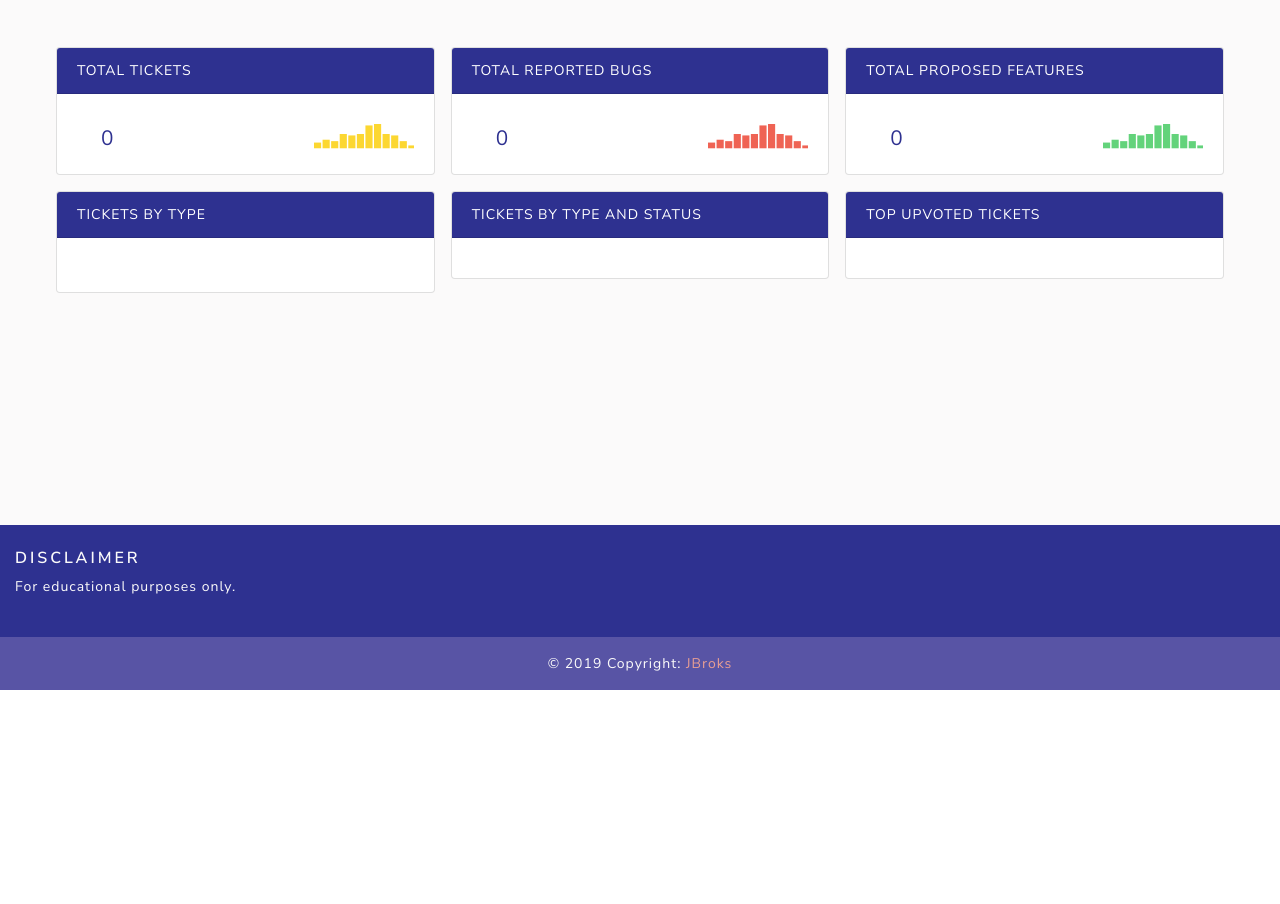
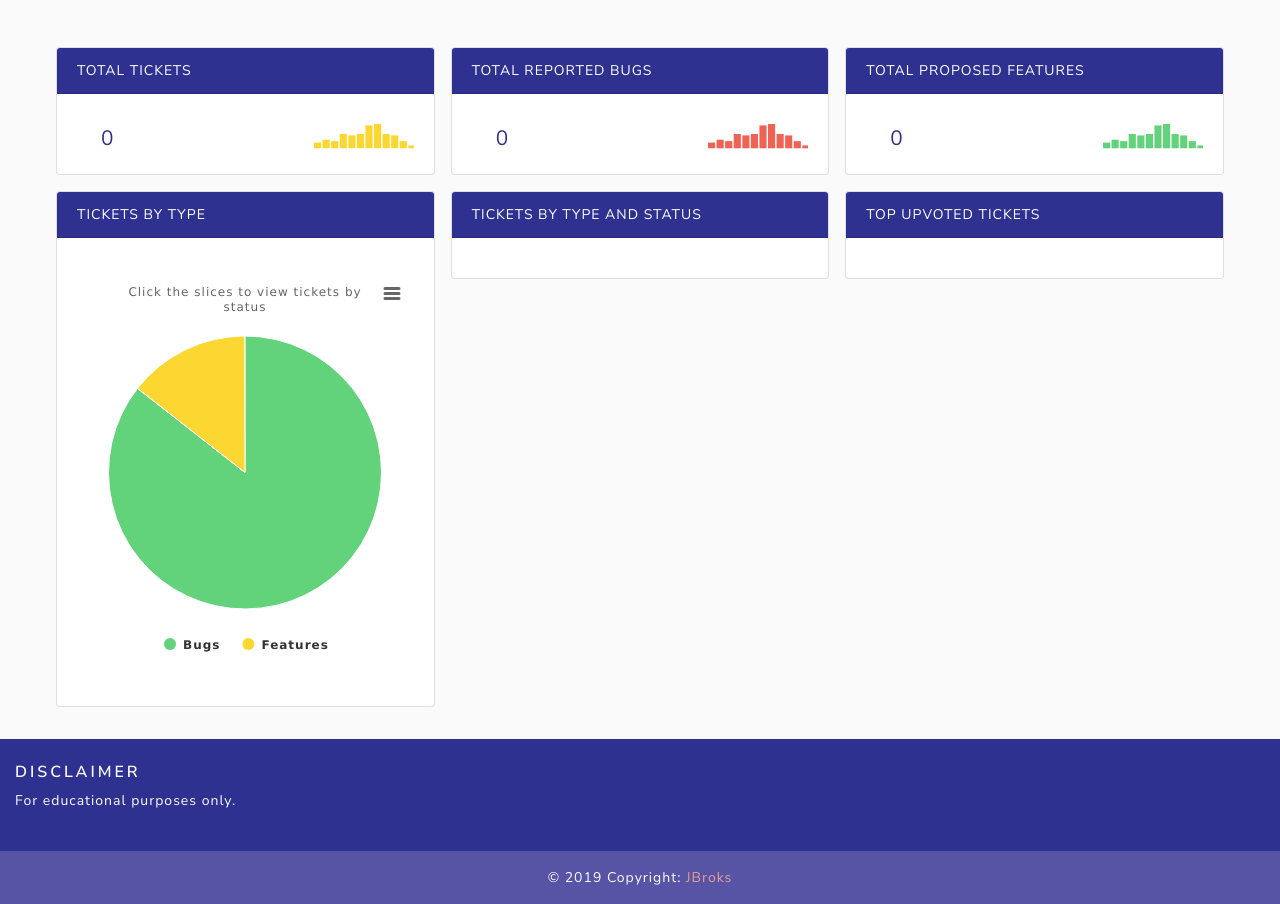
Before and after one commit to JBroks/unicornattractor_issue_tracker, a Django app: page /dashboard/ in a window 1280 px wide. Shown: the part 110-1014 px from the top of the page. Before the commit the page ends 800 px from the top, so only its background shows below. Run offline with Django 3.2, Linux system fonts and the light colour scheme; data that the repository does not hold is empty; some libraries are stand-ins or nearby versions.

Commit message:
chart div id changed

```diff
--- a/dashboard/templates/dashboard.html
+++ b/dashboard/templates/dashboard.html
@@ -137,7 +137,7 @@
               <div class="card-body">
 
                 <figure class="highcharts-figure">
-                  <div id="container"></div>
+                  <div id="ticket-type-chart"></div>
                 </figure>
 
               </div>
```
